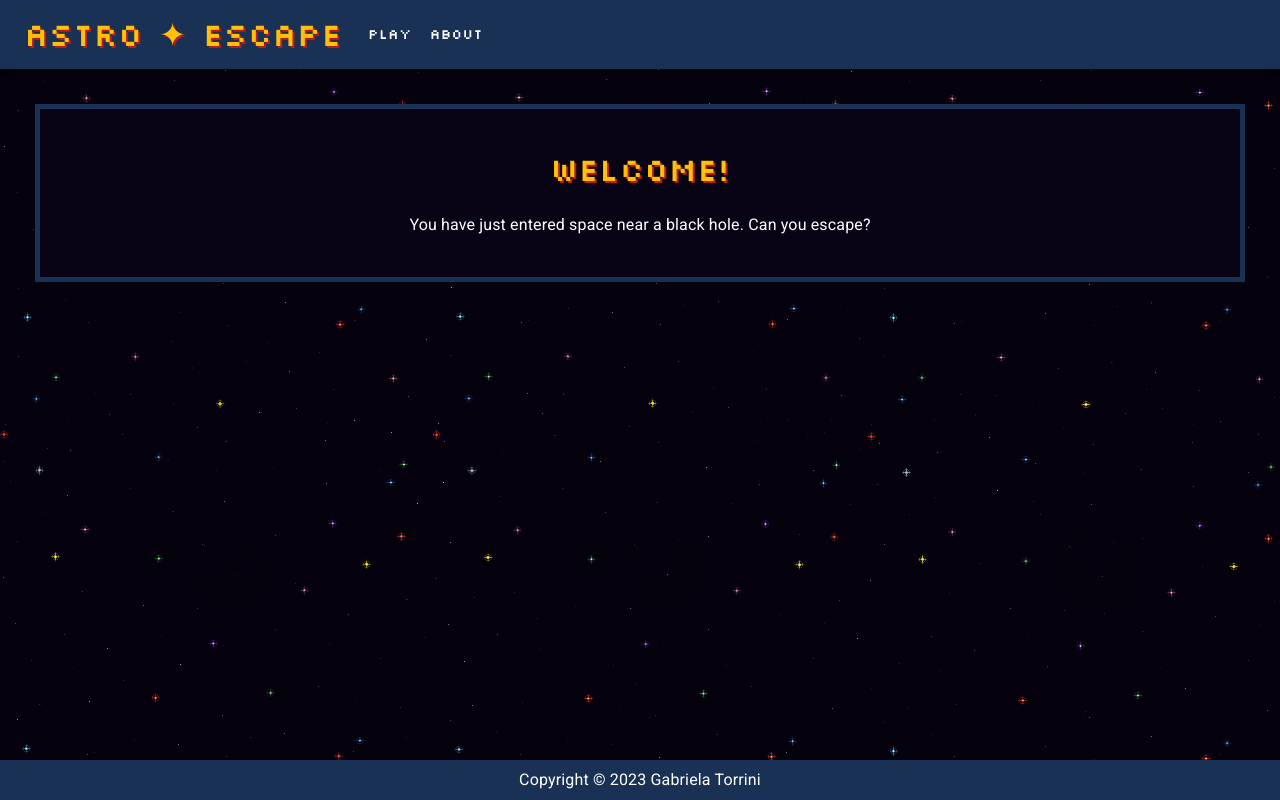
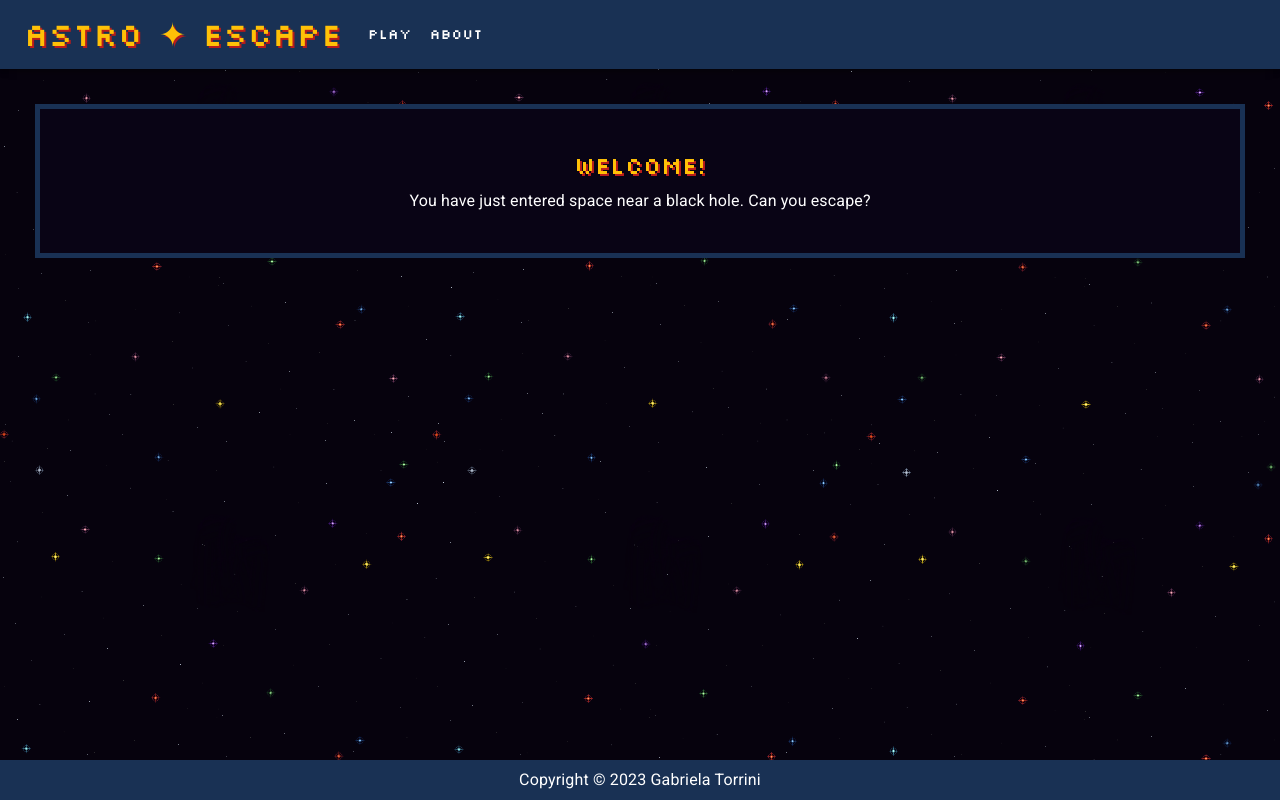
Before and after one commit to gtorrini/astro-escape, a React (Create React App) app: page / in a window 1280 px wide. Built offline with nearby package versions, Linux system fonts and the light colour scheme.

Commit message:
Refactored to use PuzzleIntros component

```diff
--- a/src/components/Home.jsx
+++ b/src/components/Home.jsx
@@ -1,17 +1,13 @@
 import { React } from 'react';
-import { Box, Typography } from '@mui/material';
+import PuzzleIntros from './PuzzleIntros.jsx';
 
 export default function Home() {
-    return (
-        <>
-            <Box sx={{my: 5}}>
-                <Typography className='site-heading' variant="h4">
-                    Welcome!
-                </Typography>
-                <Typography variant="body1" sx={{my: 3}}>
-                    You have just entered space near a black hole. Can you escape?
-                </Typography>
-            </Box>
-        </>
-    );
+  const heading = 'Welcome!';
+  const greeting = 'You have just entered space near a black hole. Can you escape?'
+
+  return (
+    <>
+      <PuzzleIntros title={heading} blurb={greeting} />
+    </>
+  );
 }
```
